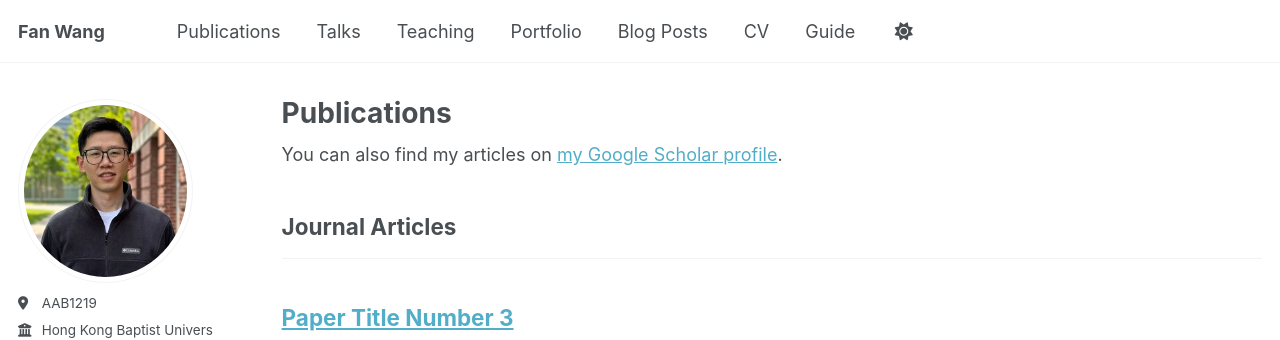
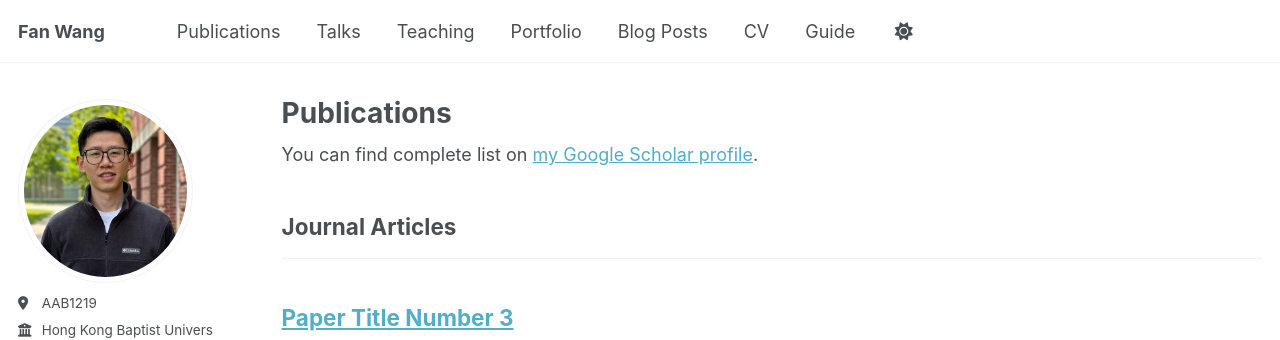
Before and after one commit to fanwang1/fanwang1.github.io, a Jekyll site: the page built from _pages/publications.html, in a window 1280 px wide and 900 px high. Shown: the top 340 px of the window. Built offline with Jekyll 4.4.1, drawn with Linux system fonts in a browser that asks for light colours; some web fonts are replaced; a script that is not in the unit is left out.

Commit message:
publications.html

```diff
--- a/_pages/publications.html
+++ b/_pages/publications.html
@@ -6,7 +6,7 @@ author_profile: true
 ---
 
 {% if site.author.googlescholar %}
-  <div class="wordwrap">You can also find my articles on <a href="{{site.author.googlescholar}}">my Google Scholar profile</a>.</div>
+  <div class="wordwrap">You can find complete list on <a href="{{site.author.googlescholar}}">my Google Scholar profile</a>.</div>
 {% endif %}
 
 {% include base_path %}
```
